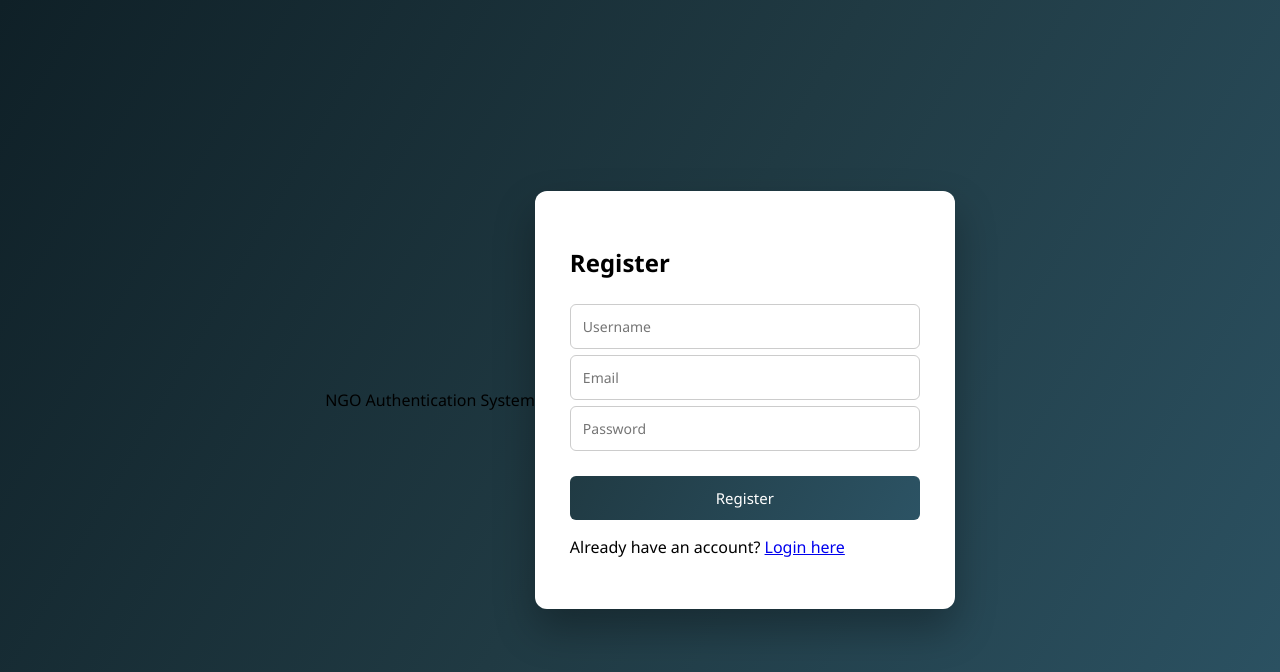
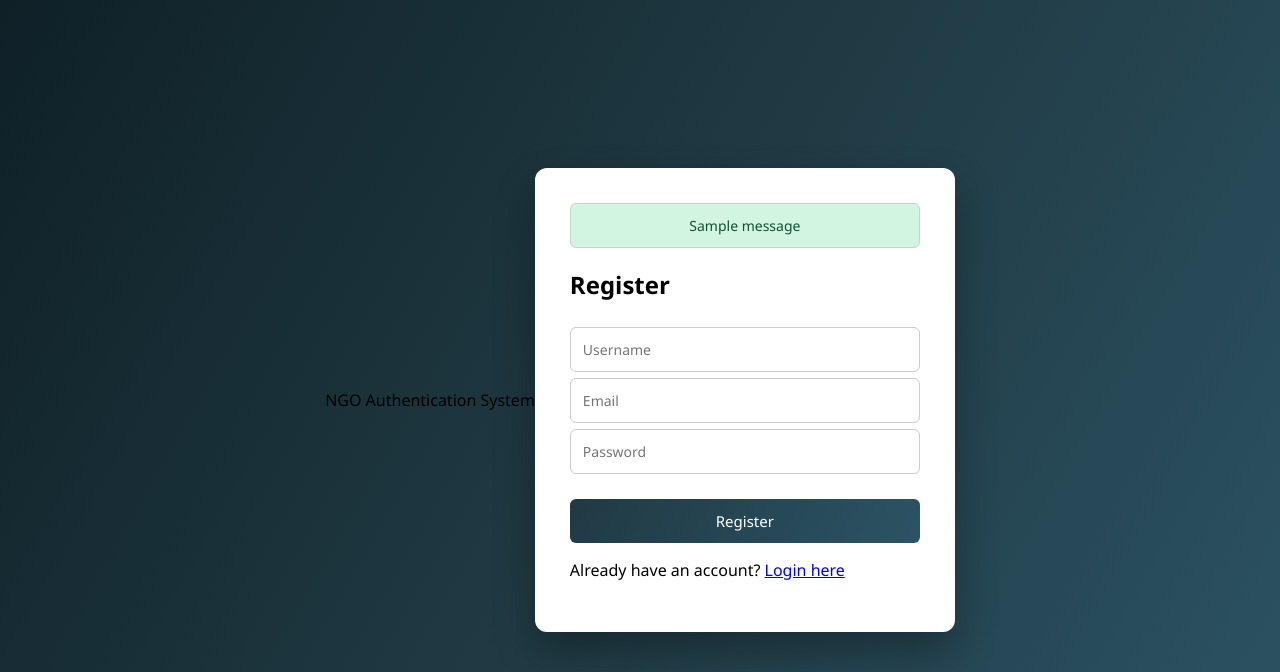
Before and after one commit to SAUMAYJ13/ngo-auth, a Django app: page /register/ in a window 1280 px wide. Shown: the top 672 px of the page. Run offline with Django 5.2, Linux system fonts and the light colour scheme; one stand-in notice (Sample message) is shown.

Commit message:
Add success and error alert UI using Django messages

```diff
--- a/accounts/static/accounts/style.css
+++ b/accounts/static/accounts/style.css
@@ -87,3 +87,28 @@ button:hover {
     from {opacity: 0; transform: translateY(20px);}
     to {opacity: 1; transform: translateY(0);}
 }
+.alert {
+    padding: 12px;
+    margin-bottom: 15px;
+    border-radius: 6px;
+    font-size: 14px;
+    text-align: center;
+}
+
+.alert-success {
+    background-color: #d1f5e0;
+    color: #0f5132;
+    border: 1px solid #badbcc;
+}
+
+.alert-error {
+    background-color: #f8d7da;
+    color: #842029;
+    border: 1px solid #f5c2c7;
+}
+
+.alert-warning {
+    background-color: #fff3cd;
+    color: #664d03;
+    border: 1px solid #ffecb5;
+}
--- a/accounts/templates/base.html
+++ b/accounts/templates/base.html
@@ -1,8 +1,7 @@
+{% load static %}
 <!DOCTYPE html>
-<html lang="en">
-{% load static %}
+<html>
 <head>
-    <meta charset="UTF-8">
     <title>{% block title %}NGO Auth{% endblock %}</title>
     <link rel="stylesheet" href="{% static 'accounts/style.css' %}">
 </head>
@@ -13,8 +12,17 @@
 </div>
 
 <div class="container">
-    {% block content %}
-    {% endblock %}
+
+    <!-- 🔔 ALERT MESSAGES -->
+    {% if messages %}
+        {% for message in messages %}
+            <div class="alert alert-{{ message.tags }}">
+                {{ message }}
+            </div>
+        {% endfor %}
+    {% endif %}
+
+    {% block content %}{% endblock %}
 </div>
 
 </body>
--- a/accounts/urls.py
+++ b/accounts/urls.py
@@ -1,10 +1,9 @@
 from django.urls import path
-from . import views
+from .views import login_view, register_view, dashboard_view, logout_view
 
 urlpatterns = [
-    path("", views.home, name="home"),
-    path("login/", views.login_view, name="login"),
-    path("register/", views.register_view, name="register"),
-    path("dashboard/", views.dashboard_view, name="dashboard"),
-    path("logout/", views.logout_view, name="logout"),
+    path("login/", login_view, name="login"),
+    path("register/", register_view, name="register"),
+    path("dashboard/", dashboard_view, name="dashboard"),
+    path("logout/", logout_view, name="logout"),
 ]
--- a/accounts/views.py
+++ b/accounts/views.py
@@ -1,8 +1,8 @@
 from django.shortcuts import render, redirect
 from django.contrib.auth import authenticate, login, logout
-from django.contrib.auth.decorators import login_required
 from django.contrib.auth.models import User
 from django.contrib import messages
+from django.contrib.auth.decorators import login_required
 
 def login_view(request):
     if request.method == "POST":
@@ -10,8 +10,10 @@ def login_view(request):
         password = request.POST.get("password")
 
         user = authenticate(request, username=username, password=password)
+
         if user is not None:
             login(request, user)
+            messages.success(request, "Login successful!")
             return redirect("dashboard")
         else:
             messages.error(request, "Invalid username or password")
@@ -29,14 +31,8 @@ def register_view(request):
             messages.error(request, "Username already exists")
             return redirect("register")
 
-        user = User.objects.create_user(
-            username=username,
-            email=email,
-            password=password
-        )
-        user.save()
-
-        messages.success(request, "Registration successful. Please login.")
+        User.objects.create_user(username=username, email=email, password=password)
+        messages.success(request, "Registration successful! Please login.")
         return redirect("login")
 
     return render(request, "accounts/register.html")
@@ -49,8 +45,5 @@ def dashboard_view(request):
 
 def logout_view(request):
     logout(request)
+    messages.success(request, "You have been logged out")
     return redirect("login")
-
-
-def home(request):
-    return redirect("login")
```
